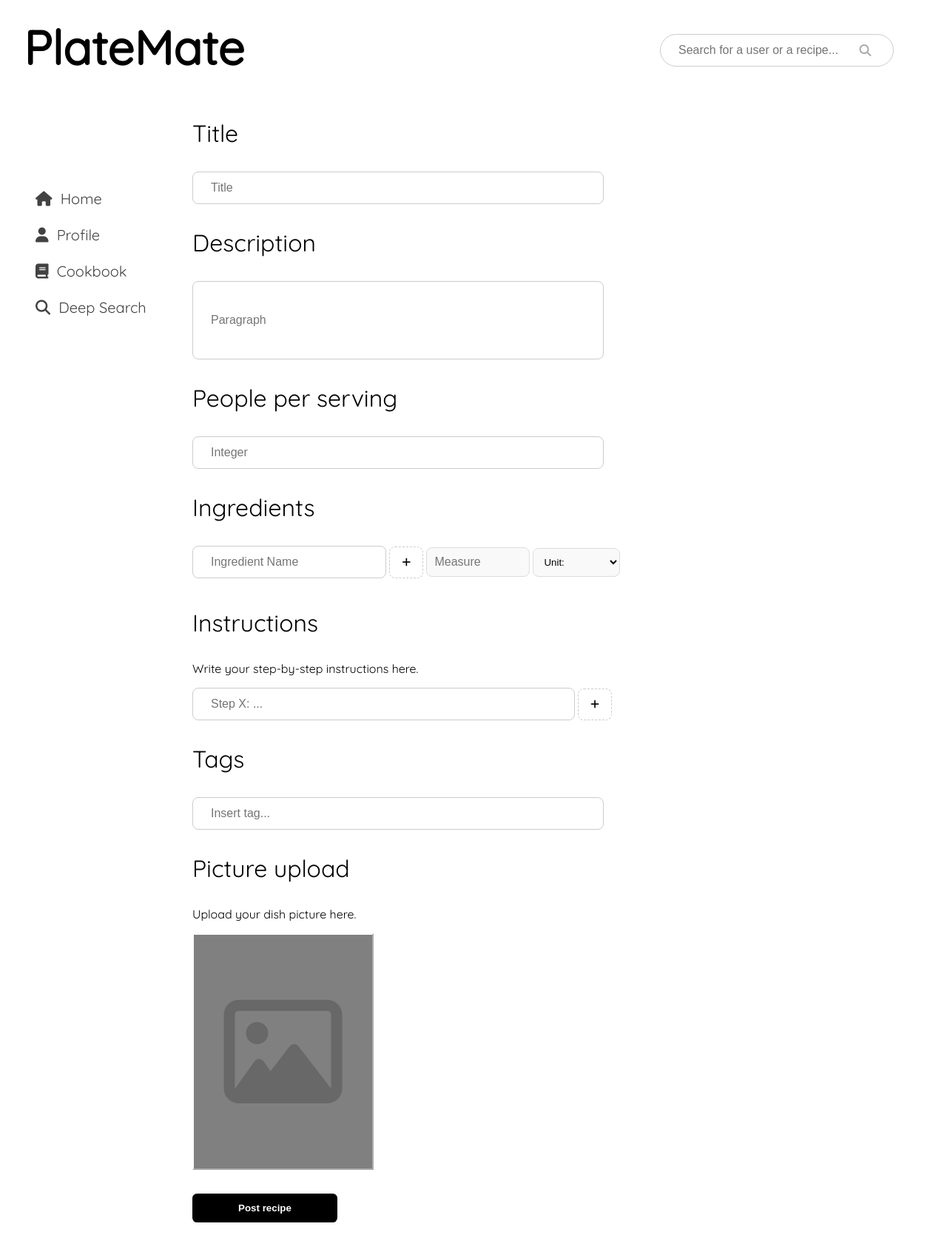
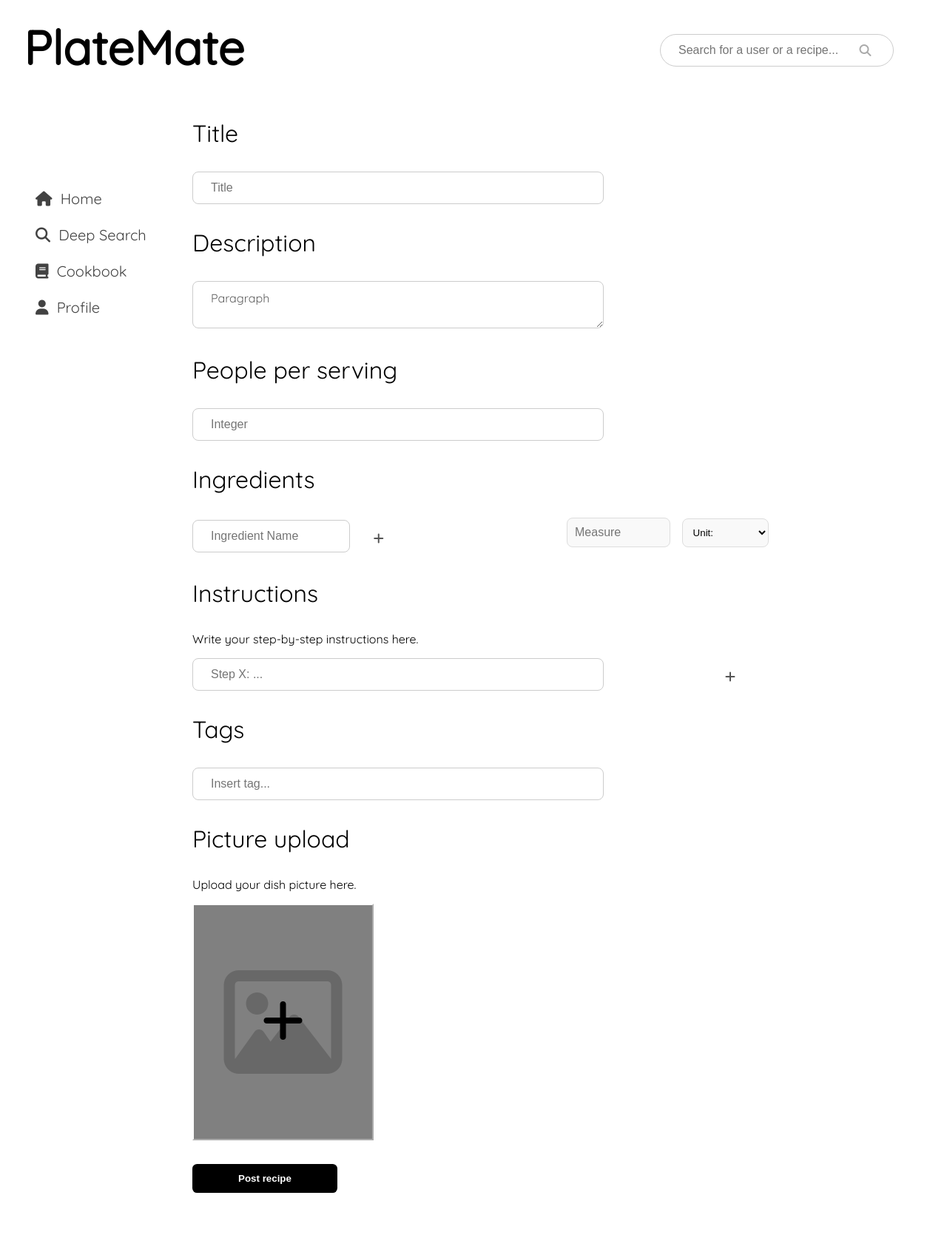
Before and after one commit to iskwipi/126-final-project, a PHP site: page /posting.html in a window 1280 px wide. Shown: the whole page at 74% size. After the commit the page ends 1613 px from the top, so only its background shows below. Run offline with PHP 8.4, Linux system fonts and the light colour scheme; some libraries are stand-ins or nearby versions.

Commit message:
fixed left-panel, added posting html, changed deep search

```diff
--- a/cookbook.html
+++ b/cookbook.html
@@ -21,9 +21,9 @@
 
         <div class="left-panel">
             <a href="homepage.html"><i class="fa-solid fa-house"></i> Home</a>
+            <a href="deepsearch.html"><i class="fa-solid fa-magnifying-glass"></i>  Deep Search</a>
+            <a href="cookbook.html"><i class="fa-solid fa-book"></i>  Cookbook</a>
             <a href="profile.html"><i class="fa-solid fa-user"></i>  Profile</a>
-            <a href="cookbook.html"><i class="fa-solid fa-book"></i>  Cookbook</a>
-            <a href="deepsearch.html"><i class="fa-solid fa-magnifying-glass"></i>  Deep Search</a>
         </div>
 
         <div class="feed">
--- a/homepage.html
+++ b/homepage.html
@@ -14,15 +14,14 @@
             <div class="search-bar">
                 <input type="text" id="searchInput" placeholder="Search for a user or a recipe...">
                 <i class="fa-solid fa-magnifying-glass"></i>
-                </div>
             </div>
         </div>
 
         <div class="left-panel">
             <a href="homepage.html"><i class="fa-solid fa-house"></i> Home</a>
+            <a href="deepsearch.html"><i class="fa-solid fa-magnifying-glass"></i>  Deep Search</a>
+            <a href="cookbook.html"><i class="fa-solid fa-book"></i>  Cookbook</a>
             <a href="profile.html"><i class="fa-solid fa-user"></i>  Profile</a>
-            <a href="cookbook.html"><i class="fa-solid fa-book"></i>  Cookbook</a>
-            <a href="deepsearch.html"><i class="fa-solid fa-magnifying-glass"></i>  Deep Search</a>
         </div>
 
 
--- a/posting.html
+++ b/posting.html
@@ -20,9 +20,9 @@
 
         <div class="left-panel">
             <a href="homepage.html"><i class="fa-solid fa-house"></i> Home</a>
+            <a href="deepsearch.html"><i class="fa-solid fa-magnifying-glass"></i>  Deep Search</a>
+            <a href="cookbook.html"><i class="fa-solid fa-book"></i>  Cookbook</a>
             <a href="profile.html"><i class="fa-solid fa-user"></i>  Profile</a>
-            <a href="cookbook.html"><i class="fa-solid fa-book"></i>  Cookbook</a>
-            <a href="deepsearch.html"><i class="fa-solid fa-magnifying-glass"></i>  Deep Search</a>
         </div>
 
         <div class="post-container">
@@ -32,7 +32,7 @@
             </div>
             <div class = "description-field">
                 <p>Description</p>
-                <input type="text" id="recipe-description" placeholder = "Paragraph">
+                <textarea id="recipe-description" placeholder="Paragraph"></textarea>
             </div>
             <div class ="serving-field">
                 <p>People per serving</p>
@@ -40,10 +40,11 @@
             </div>
            <div class="ingredients-field">
                 <p>Ingredients</p>
+                <div class="ingredient-row">
+                    <div class="input-wrapper">
                     <input type="text" id="recipe-ingredients" placeholder="Ingredient Name">
-                <button class="add-more">
                     <i class="fa-solid fa-plus"></i>
-                </button>
+                    </div>
                     <input type="text" id="ingredient-measurement" placeholder="Measure">
                     <select id="unit-type">
                     <option value="">Unit:</option>
@@ -61,15 +62,17 @@
                     <option value="piece">Piece</option>
                     </select>
                 </div>
+            </div>
+
             <div class="instructions-field">
                 <p>Instructions</p>
                 <p style="font-size:1rem">Write your step-by-step instructions here.</p>
+                  <div class="step-wrapper">
                     <input type="text" id="recipe-instructions" placeholder="Step X: ...">
-                 <button class="add-more">
                     <i class="fa-solid fa-plus"></i>
-                </button>
                 </div>
-            <div class="tags-field">
+            </div>
+            <div class="posting-tags-field">
                 <p>Tags</p>
                 <input type="text" id="tag-Input" placeholder="Insert tag...">
             </div>
@@ -79,6 +82,9 @@
                 <div class="upload-pic-container">
                     <button class = "upload-picture">
                         <i class="fa-regular fa-image"></i>
+                        <div class="plus">
+                            <i class="fa-solid fa-plus"></i>
+                        </div>
                         <!-- <img src = "Image.png"> -->
                     </button>
                 </div>
--- a/style.css
+++ b/style.css
@@ -113,40 +115,51 @@ h2, h3, h4 {
 
 /* deep search html */
 
-.ingredients-field-search select {
-    font-size: large;
-    display: block;
-    width: 100%;
-    padding: 10px;
-    margin-bottom: 10px;
-    border-radius: 0.4rem;
-    border: 1px solid #ddd;
-    background-color: #f9f9f9;
+.recipe-search-fields {
+    display: flex;
+    flex-direction: column;
+    align-items: center;
 }
 
-/* .tags-field {
-    margin-bottom: 1rem;
+.ingredients-field-search, .tags-field {
+    display: flex;
+    gap: 10px;
+    width: 50%;
 }
 
-.tags-field input {
-    font-size: large;
-    display: block;
-    width: 100%;
-    padding: 10px;
-    margin-bottom: 10px;
-    border-radius: 0.4rem;
-    border: 1px solid #ddd;
-} */
+.ingredients-field-search input, .tags-field input {
+    flex: 1;
+}
 
-.add-more {
-    background-color: transparent;
-    border: 1px dashed #ccc;
-    color: #000000;
-    padding: 13px 16px;
-    cursor: pointer;
-    border-radius: 0.5rem;
-    transition: box-shadow 0.3s ease, transform 0.2s ease;
+.deep-search-bar input {
+    width: 70%;
 }
+
+.deep-search-bar i {
+    top: 1.9rem;
+    left: 60rem;
+    transform: translateY(-50%);
+}
+
+
+.ingredients-field-search i {
+    right: 1rem;
+}
+
+hr {
+    margin-top: 2rem;
+    color: gray;
+}
+
+.deepsearch-feed h2, h3, h4 {
+    text-align:center;
+    margin-bottom: 0.5rem;
+}
+
+.tags-field {
+    margin-bottom: 2rem;
+}
+
 
 .deep-search-button, .post-recipe-button {
     background-color: #000000;
@@ -233,16 +247,18 @@ h2, h3, h4 {
 
 .post-container p {
     font-size: 2rem;
-
+    cursor: pointer;
 }
 
-.title-field input,  .description-field input, .serving-field input, .instructions-field input, .ingredients-field input, .tags-field input{
+.title-field input, .description-field textarea, .serving-field input, .instructions-field input,
+.ingredients-field input, .tags-field input, .ingredients-field-search input, .posting-tags-field input,
+textarea {
     border-radius: 0.5rem;
     padding: 0.75rem 2.5rem 0.75rem 1.5rem;
     font-size: 1rem;
     width: 50%;
+    border: 1px solid #ccc;
     transition: box-shadow 0.3s ease, transform 0.2s ease;
-    border: 1px solid #ccc;
 }
 
 .instructions-field input {
@@ -253,11 +269,24 @@ h2, h3, h4 {
     height: 5rem;
 }
 
+#recipe-description::placeholder {
+    font-family: 'Quicksand';
+    color: rgb(95, 95, 95);
+    font-size: 1rem;
+}
+
+.ingredient-row {
+    display: flex;
+    align-items: center;
+    gap: 1rem;
+}
+
 .ingredients-field input {
     width: 20%;
 }
 
-.ingredients-field select, #ingredient-measurement {
+#ingredient-measurement,
+.ingredients-field select {
     width: 12%;
     padding: 10px;
     margin-bottom: 10px;
@@ -266,40 +295,70 @@ h2, h3, h4 {
     background-color: #f9f9f9;
 }
 
+
+
+.input-wrapper,
+.step-wrapper,
+.ingredients-field-search {
+    position: relative;
+    width: 50%;
+}
+
+.input-wrapper input {
+    width: 30%;
+}
+
+.step-wrapper input {
+    width: 100%;
+}
+
+.input-wrapper i,
+.step-wrapper i, .ingredients-field-search i{
+    position: absolute;
+    color: #555;
+    cursor: pointer;
+    top: 38%;
+}
+
+.input-wrapper i {
+    left: 15.3rem;
+}
+
+.step-wrapper i {
+    left: 45rem;
+}
+
 .post-recipe-button {
     margin-top: 2rem;
 }
 
-/* .upload-pic-container {
-  position: relative;
-  width: 150px;
-  height: 150px;
-} */
-
 .upload-picture {
-    border-color: white;
-    font-size: 10rem;
-    color: rgb(104, 104, 104);
+    position: relative;
+    display: flex;
     justify-content: center;
     align-items: center;
-    display: flex;
-    background: gray;
+    font-size: 10rem;
     height: 20rem;
     width: 25%;
+    background: gray;
+    border-color: white;
+    color: rgb(104, 104, 104);
+    cursor: pointer;
     transition: box-shadow 0.3s ease, transform 0.2s ease;
-    cursor: pointer;
 }
 
-.plus-icon {
-  position: absolute;
-  top: 10px;
-  right: 10px;
-  font-size: 1.5rem;
-  color: #000;
-  background: #fff;
-  border-radius: 50%;
-  padding: 4px;
+.plus {
+    position: absolute;
+    top: 50%;
+    left: 50%;
+    transform: translate(-50%, -50%);
+    font-size: 4rem;
+    color: #000;
+    pointer-events: none;
 }
+
+
+/* homepage.html */
 
 #user {
     position: absolute;
```
Also changed, not shown: other parts of style.css (+26 -14 lines), deepsearch.html (+21 -36 lines), profile.html (+9 -5 lines). Lines whose indentation alone changed are shown as unchanged.
